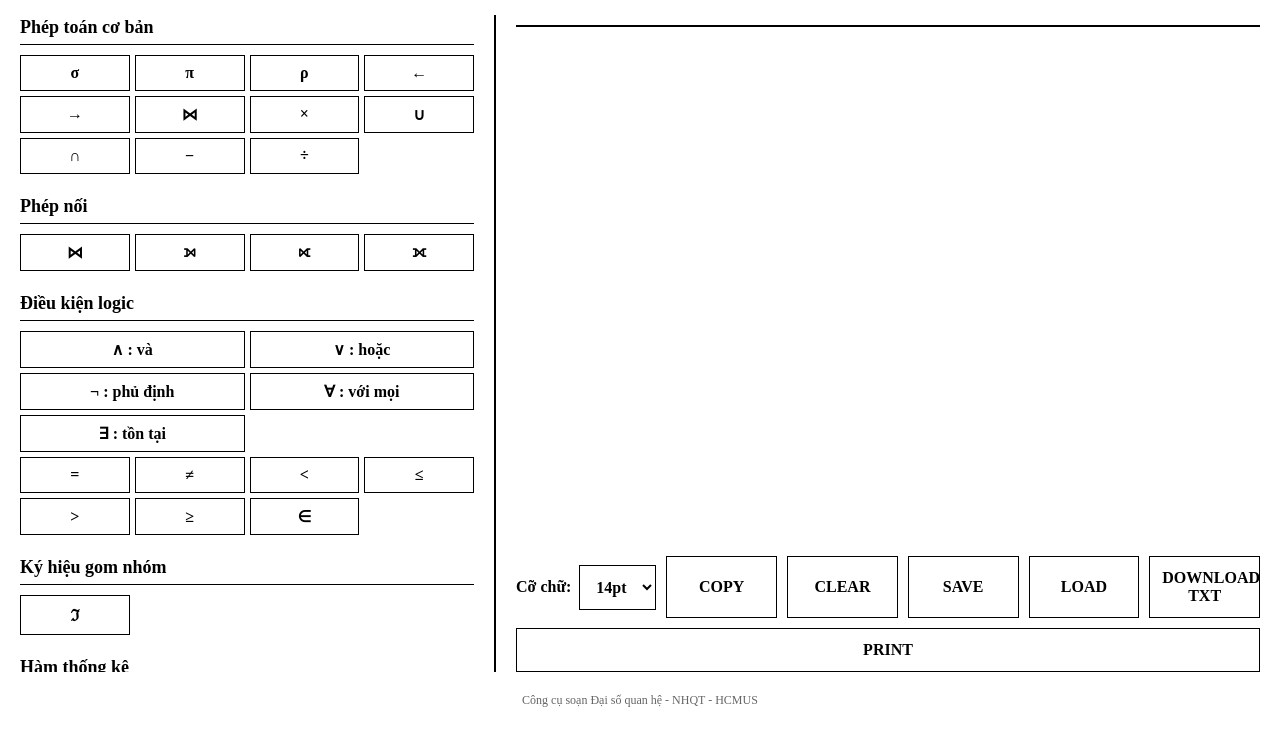
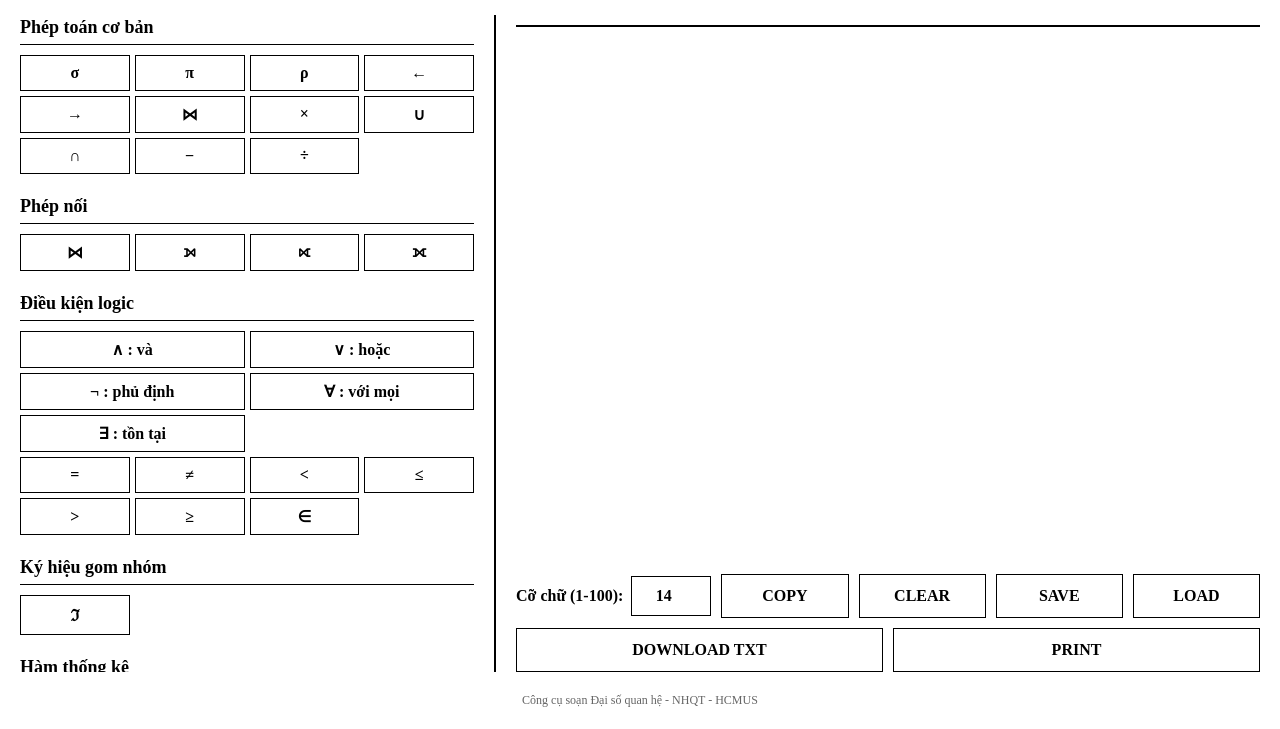
Before and after one commit to QT06-Hcmus/Relational-Algebra-Editor, a plain HTML site: page index.html in a window 1280 px wide. Shown: the part 71-800 px from the top of the page. Drawn offline with Linux system fonts and the light colour scheme.

Commit message:
Thay select co chu bang o nhap number (1-100) va style tuong ung

```diff
--- a/index.html
+++ b/index.html
@@ -100,17 +100,8 @@
             </div>
             <div class="action-buttons">
                 <div class="font-size-control">
-                    <label for="font-size-select">Cỡ chữ:</label>
-                    <select id="font-size-select" onchange="changeFontSize(this.value)">
-                        <option value="12pt">12pt</option>
-                        <option value="13pt">13pt</option>
-                        <option value="14pt" selected>14pt</option>
-                        <option value="16pt">16pt</option>
-                        <option value="18pt">18pt</option>
-                        <option value="20pt">20pt</option>
-                        <option value="24pt">24pt</option>
-                        <option value="28pt">28pt</option>
-                    </select>
+                    <label for="font-size-input">Cỡ chữ (1-100):</label>
+                    <input type="number" id="font-size-input" min="1" max="100" value="14" oninput="changeFontSize(this.value)" onblur="validateFontSizeInput(this)">
                 </div>
                 <button type="button" onclick="copyText()">Copy</button>
                 <button type="button" onclick="clearText()">Clear</button>
--- a/script.js
+++ b/script.js
@@ -171,13 +171,31 @@
     window.print();
 }
 
-// Thay đổi cỡ chữ của editor
-function changeFontSize(size) {
+// Thay đổi cỡ chữ của editor (1-100 pt)
+function changeFontSize(value) {
     const editor = document.getElementById('editor');
-    if (editor) {
-        editor.style.fontSize = size;
-        localStorage.setItem('relational_algebra_font_size', size);
+    if (!editor) return;
+
+    let size = parseInt(value, 10);
+    if (isNaN(size)) return;
+
+    if (size < 1) size = 1;
+    if (size > 100) size = 100;
+
+    editor.style.fontSize = size + 'pt';
+    localStorage.setItem('relational_algebra_font_size_pt', size);
+}
+
+// Kiểm tra tính hợp lệ của ô nhập khi rời con trỏ (onblur)
+function validateFontSizeInput(input) {
+    let size = parseInt(input.value, 10);
+    if (isNaN(size) || size < 1) {
+        size = 14; // Mặc định nếu không hợp lệ
+    } else if (size > 100) {
+        size = 100;
     }
+    input.value = size;
+    changeFontSize(size);
 }
 
 // Lắng nghe sự kiện bàn phím trên editor để hỗ trợ phím Tab và phím di chuyển
@@ -192,12 +210,16 @@
     }
 
     // Tự động khôi phục cỡ chữ cũ nếu có
-    const savedFontSize = localStorage.getItem('relational_algebra_font_size');
+    const savedFontSize = localStorage.getItem('relational_algebra_font_size_pt') || localStorage.getItem('relational_algebra_font_size');
     if (savedFontSize) {
-        editor.style.fontSize = savedFontSize;
-        const select = document.getElementById('font-size-select');
-        if (select) {
-            select.value = savedFontSize;
+        let sizeStr = savedFontSize.replace('pt', '');
+        let size = parseInt(sizeStr, 10);
+        if (!isNaN(size) && size >= 1 && size <= 100) {
+            editor.style.fontSize = size + 'pt';
+            const input = document.getElementById('font-size-input');
+            if (input) {
+                input.value = size;
+            }
         }
     }
 
--- a/style.css
+++ b/style.css
@@ -176,19 +176,20 @@
     font-size: 16px;
 }
 
-.font-size-control select {
-    padding: 12px;
+.font-size-control input {
+    width: 80px;
+    padding: 10px;
     font-family: "Times New Roman", Times, serif;
     font-size: 16px;
     font-weight: bold;
     color: #000000;
     background-color: #ffffff;
     border: 1px solid #000000;
-    cursor: pointer;
+    text-align: center;
     outline: none;
 }
 
-.font-size-control select:focus {
+.font-size-control input:focus {
     outline: 2px solid #000000;
 }
 
```
